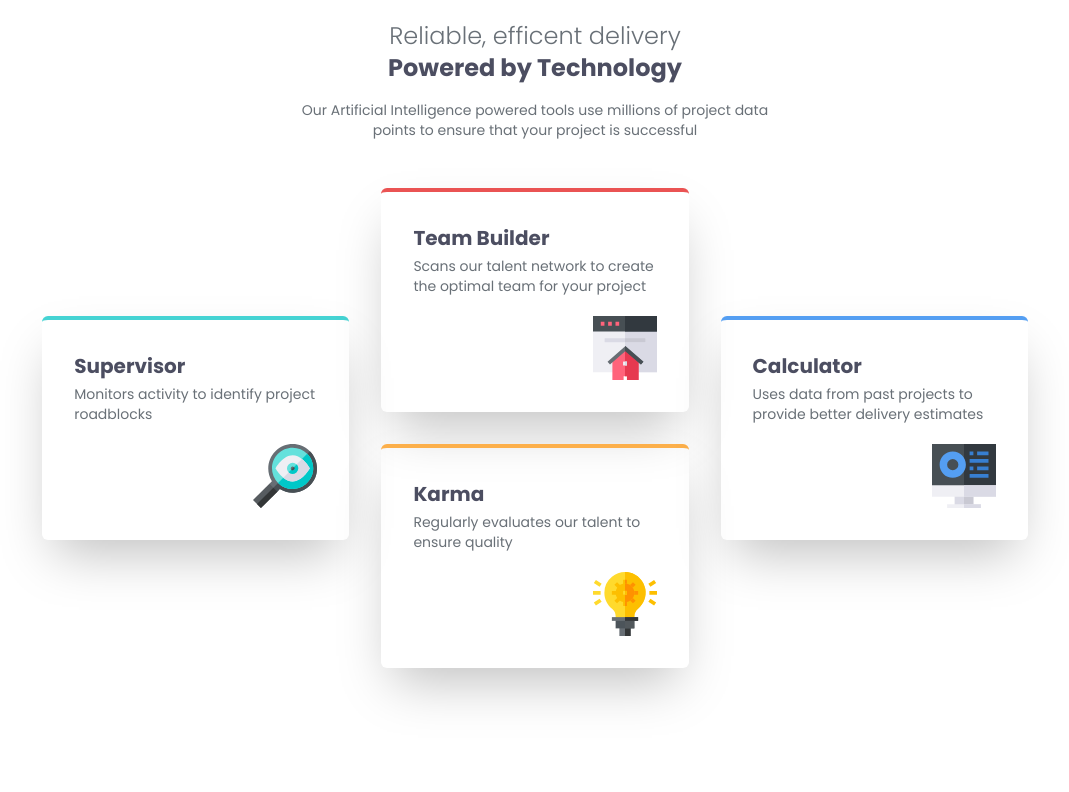
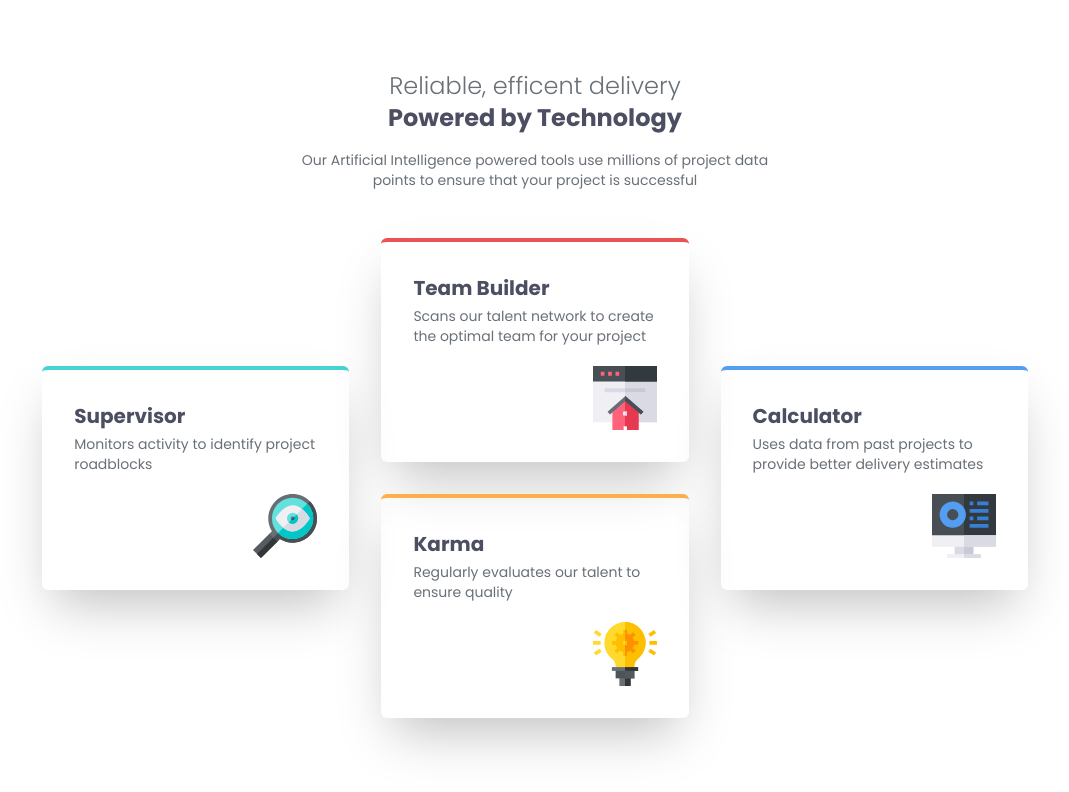
Before and after one commit to Kanchana-Kaushal/four-card-feature-section, a plain HTML site: page index.html in a window 1280 px wide. Shown: the whole page, without its empty margins (105-1174 px from the left). Drawn offline with Linux system fonts and the light colour scheme.

Commit message:
Update index.html

```diff
--- a/index.html
+++ b/index.html
@@ -21,7 +21,7 @@
             rel="stylesheet"
         />
     </head>
-    <body class="font-poppins min-h-screen">
+    <body class="font-poppins min-h-screen flex items-center justify-center">
         <main class="w-8/10 mx-auto pt-5">
             <div class="mb-8 text-center max-w-lg mx-auto">
                 <h1 class="text-2xl font-light text-custom-Grey-light">
```
